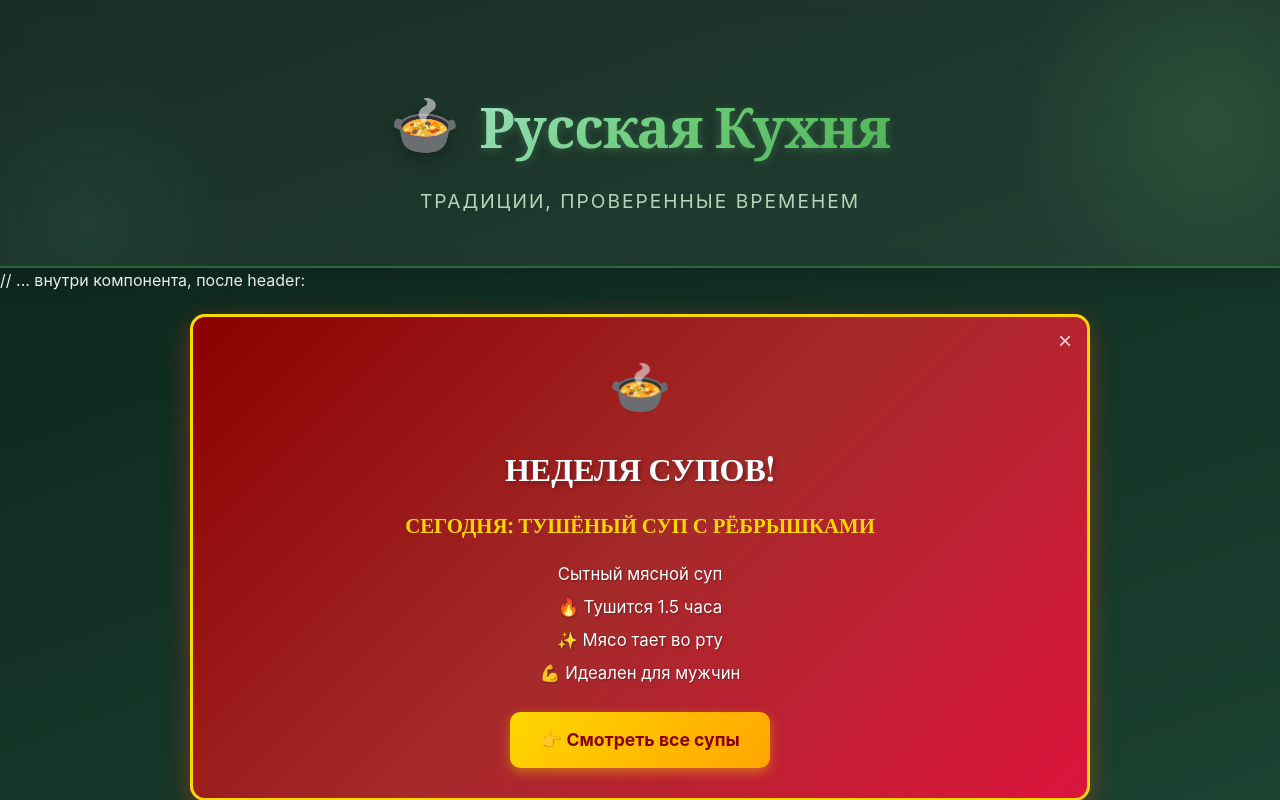
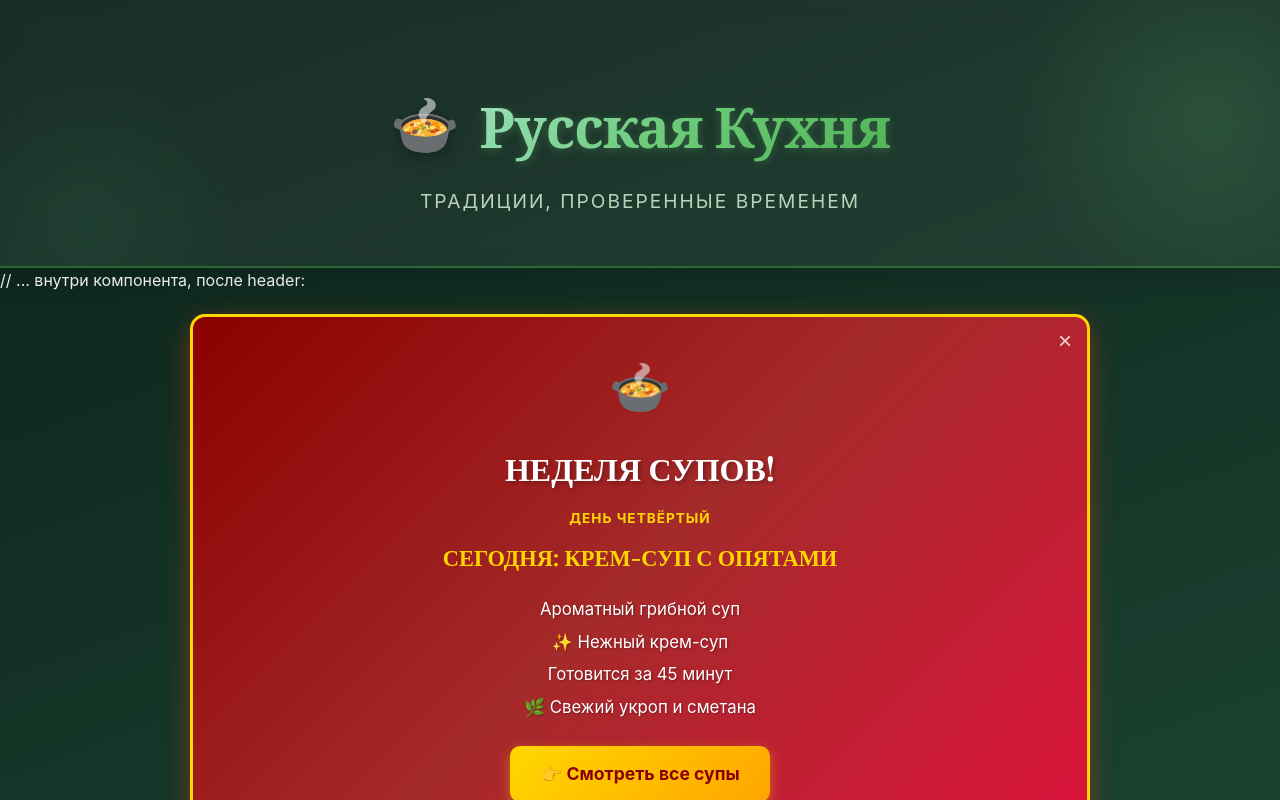
Before and after one commit to svideoproekt-ship-it/russka-kuhnya-9551, a React (Vite) app: page / in a window 1280 px wide. Shown: the top 800 px of the page. Built offline with nearby package versions, Linux system fonts and the light colour scheme; a web font is replaced by a local one.

Commit message:
git add src/data/soupsData.js src/components/SoupWeekBanner.jsx git commit -m "feat: add honey mushroom cream soup and update banner to day 4" git push origin

```diff
--- a/src/components/SoupWeekBanner.jsx
+++ b/src/components/SoupWeekBanner.jsx
@@ -69,15 +69,28 @@ const SoupWeekBanner = () => {
         НЕДЕЛЯ СУПОВ!
       </h2>
 
-      {/* Описание */}
+      {/* День недели */}
+<p style={{
+  color: '#FFD700',
+  fontSize: '0.85rem',
+  textAlign: 'center',
+  margin: '0 0 10px 0',
+  fontWeight: 'bold',
+  textTransform: 'uppercase',
+  letterSpacing: '1px'
+}}>
+  День четвёртый
+</p>
+
+{/* Заголовок */}
 <h3 style={{
   color: '#FFD700',
-  fontSize: '1.3rem',
+  fontSize: '1.4rem',
   textAlign: 'center',
   margin: '0 0 20px 0',
   fontWeight: 'bold'
 }}>
-  СЕГОДНЯ: ТУШЁНЫЙ СУП С РЁБРЫШКАМИ
+  СЕГОДНЯ: КРЕМ-СУП С ОПЯТАМИ
 </h3>
 
 <ul style={{
@@ -87,10 +100,10 @@ const SoupWeekBanner = () => {
   textAlign: 'center'
 }}>
   {[
-    ' Сытный мясной суп',
-    '🔥 Тушится 1.5 часа',
-    '✨ Мясо тает во рту',
-    '💪 Идеален для мужчин'
+    ' Ароматный грибной суп',
+    '✨ Нежный крем-суп',
+    ' Готовится за 45 минут',
+    '🌿 Свежий укроп и сметана'
   ].map((item, index) => (
     <li key={index} style={{
       color: '#fff',
@@ -102,7 +115,6 @@ const SoupWeekBanner = () => {
     </li>
   ))}
 </ul>
-
       {/* Кнопка */}
       <div style={{ textAlign: 'center' }}>
         <Link
--- a/src/data/soupsData.js
+++ b/src/data/soupsData.js
@@ -681,4 +681,57 @@ export const soupsData = [
       }
     ]
   },
+  {
+    id: 114,
+    name: "Крем-суп с опятами",
+    title: "Крем-суп с опятами",
+    epoch: "Осенняя классика",
+    time: "45 минут",
+    image: "/publicimagessoups/honey-mushroom-soup.jpg",
+    ingredients: [
+      { name: "Опята свежие (или замороженные)", amount: 400, unit: "г" },
+      { name: "Картофель", amount: 3, unit: "шт" },
+      { name: "Лук репчатый", amount: 1, unit: "шт" },
+      { name: "Морковь", amount: 1, unit: "шт" },
+      { name: "Сливки 20%", amount: 200, unit: "мл" },
+      { name: "Сливочное масло", amount: 40, unit: "г" },
+      { name: "Чеснок", amount: 2, unit: "зубчика" },
+      { name: "Куриный бульон", amount: 1, unit: "л" },
+      { name: "Укроп свежий", amount: 1, unit: "пучок" },
+      { name: "Соль, перец", amount: "", unit: "по вкусу" },
+      { name: "Сметана для подачи", amount: 100, unit: "г" }
+    ],
+    steps: [
+      "Помой опята, крупные разрежь пополам",
+      "Почисти картофель, нарежь кубиками",
+      "Вскипяти бульон, добавь картофель",
+      "Вари 15 минут до мягкости картофеля",
+      "Нарежь лук мелко, морковь натри на тёрке",
+      "Обжарь лук и морковь на сливочном масле 5 минут",
+      "Добавь опята и чеснок, жарь ещё 7 минут",
+      "Добавь зажарку с грибами в суп",
+      "Вари 10 минут",
+      "Сними с огня, немного остуди",
+      "Погружным блендером взбей суп до кремовой консистенции",
+      "Влей сливки, посоли, поперчи",
+      "Прогрей на медленном огне 3 минуты (не кипяти!)",
+      "Подавай со сметаной и свежим укропом"
+    ],
+    history: "Крем-суп с опятами — это современная интерпретация традиционного русского грибного супа. Опята всегда были любимыми грибами в России: их собирали осенью в больших количествах, сушили на зиму, солили и мариновали. Нежный кремовый суп с опятами стал популярен в ресторанах в 2000-х годах и быстро перешёл в домашнюю кухню.",
+    category: "soups",
+    faq: [
+      {
+        question: "Можно ли использовать сушёные опята?",
+        answer: "Да! Замочи 50г сушёных опят в тёплой воде на 2 часа, затем используй вместе с водой (процеженной) вместо бульона. Вкус будет ещё более насыщенным!"
+      },
+      {
+        question: "Чем заменить сливки?",
+        answer: "Можно использовать молоко, кокосовое молоко или добавить больше сметаны в конце. Сметану добавляй не доводя до кипения."
+      },
+      {
+        question: "Почему крем-суп, а не обычный грибной?",
+        answer: "Крем-суп взбивается блендером до однородной консистенции — он нежный, бархатистый, как ресторанное блюдо. Обычный грибной суп — с кусочками грибов и овощей."
+      }
+    ]
+  },
 ];
```
Also changed, not shown: 1 other file (tests, documents, lock files or other folders).
